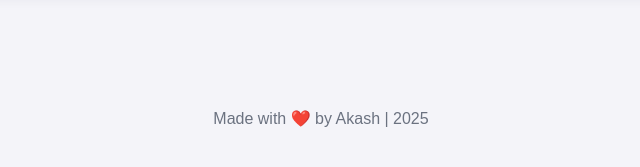
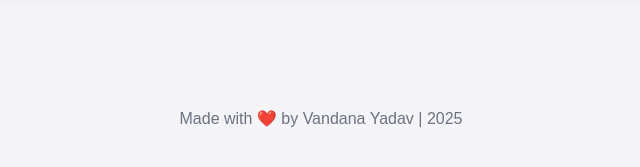
Before and after one commit to AkashCoderbyte/flask-portfolio, a Flask app: page / in a window 1280 px wide. Shown: the part 785-952 px from the top of the page, without its empty margins (319-959 px from the left). Run offline with Flask 3, Linux system fonts and the light colour scheme.

Commit message:
Update base.html

```diff
--- a/AKKA/templates/base.html
+++ b/AKKA/templates/base.html
@@ -33,7 +33,7 @@
   </main>
 
   <footer>
-    <p>Made with ❤️ by Akash | 2025</p>
+    <p>Made with ❤️ by Vandana Yadav | 2025</p>
   </footer>
 </body>
 </html>
```
